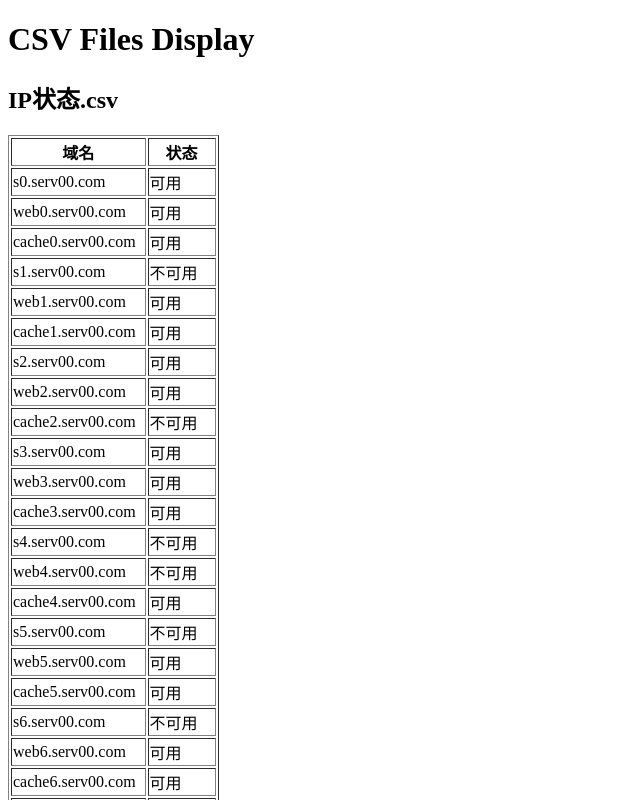
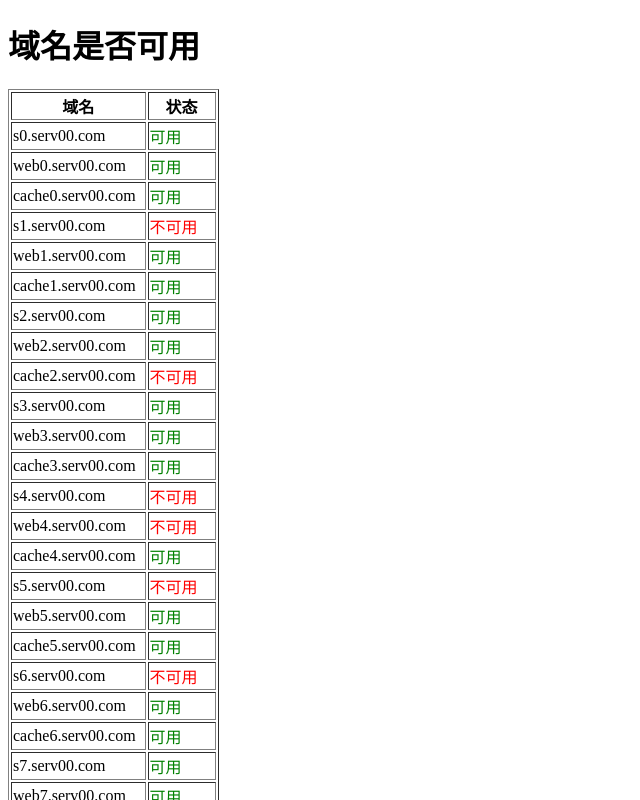
Before and after one commit to ice2983/ice2983.github.io, a plain HTML site: page index.html in a window 1280 px wide. Shown: the top 800 px of the page, without its empty margins (0-640 px from the left). Drawn offline with nearby package versions, Linux system fonts and the light colour scheme.

Commit message:
Update index.html

```diff
--- a/index.html
+++ b/index.html
@@ -3,11 +3,19 @@
 <head>
   <meta charset="UTF-8">
   <meta name="viewport" content="width=device-width, initial-scale=1.0">
-  <title>CSV Display</title>
+  <title>域名是否可用</title>
   <script src="https://cdnjs.cloudflare.com/ajax/libs/PapaParse/5.3.0/papaparse.min.js"></script>
+  <style>
+    .available {
+      color: green;
+    }
+    .unavailable {
+      color: red;
+    }
+  </style>
 </head>
 <body>
-  <h1>CSV Files Display</h1>
+  <h1>域名是否可用</h1>
   <div id="csv-container"></div>
 
   <script>
@@ -15,27 +23,22 @@
     const csvFiles = ["IP状态.csv"];
 
     csvFiles.forEach(file => {
-      fetch(`public/${file}`)
+      fetch(`${file}`)
         .then(response => response.text())
         .then(csvData => {
           const parsedData = Papa.parse(csvData, { header: true });
           const container = document.getElementById("csv-container");
 
-          let table = "<h2>" + file + "</h2><table border='1'><thead><tr>";
-
-          // 添加表头
-          parsedData.meta.fields.forEach(field => {
-            table += `<th>${field}</th>`;
-          });
-          table += "</tr></thead><tbody>";
+          // 创建表格并添加表头
+          let table = "<table border='1'><thead><tr><th>域名</th><th>状态</th></tr></thead><tbody>";
 
           // 添加数据
           parsedData.data.forEach(row => {
-            table += "<tr>";
-            parsedData.meta.fields.forEach(field => {
-              table += `<td>${row[field]}</td>`;
-            });
-            table += "</tr>";
+            let statusClass = row['状态'] === '可用' ? 'available' : 'unavailable';
+            table += `<tr>
+                        <td>${row['域名']}</td>
+                        <td class="${statusClass}">${row['状态']}</td>
+                      </tr>`;
           });
 
           table += "</tbody></table>";
```
